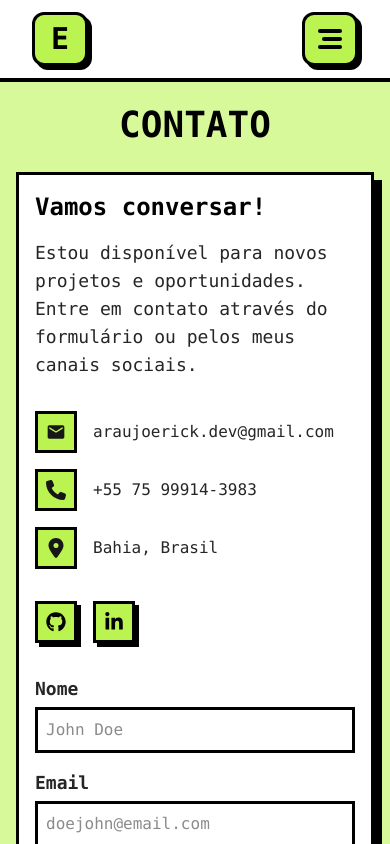
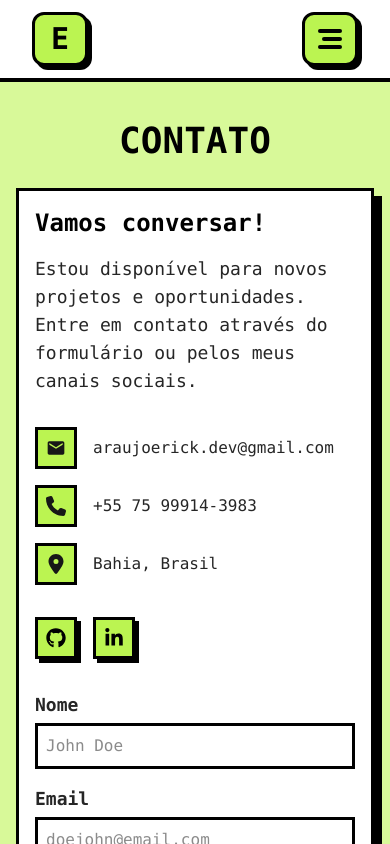
Before and after one commit to araujoerick/portfolio, a Next.js app: page /contato in a window 390 px wide. Shown: the top 844 px of the page. Built offline with nearby package versions, Linux system fonts and the light colour scheme.

Commit message:
💄 feat: change padding at mobile breakpoints

```diff
--- a/src/app/contato/page.tsx
+++ b/src/app/contato/page.tsx
@@ -3,7 +3,7 @@ import ContactCard from "./components/contact-card";
 
 const Contato = () => {
   return (
-    <section className="min-h-[calc(100vh-82px)] w-full bg-lime-200 p-4 select-none min-[430px]:p-8">
+    <section className="min-h-[calc(100vh-82px)] w-full bg-lime-200 px-4 py-8 select-none min-[430px]:p-8">
       <div className="container mx-auto flex flex-col items-center justify-center gap-5">
         <SectionTitle>Contato</SectionTitle>
 
```
